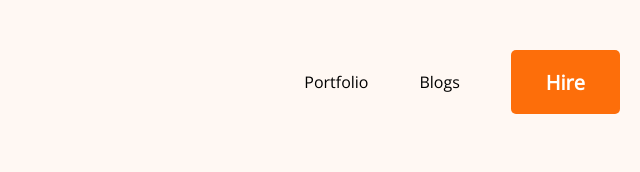
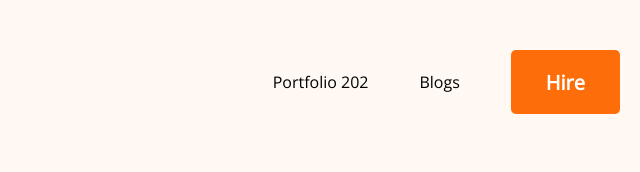
Before and after one commit to snayeemu/responsive_portfolio, a plain HTML site: page index.html in a window 1280 px wide. Shown: the top 172 px of the page, 460-1100 px from the left. Drawn offline with nearby package versions, Linux system fonts and the light colour scheme; a web font is replaced by a local one.

```diff
--- a/index.html
+++ b/index.html
@@ -18,7 +18,7 @@
         <nav>
             <h2 class="nav_title">NAYE<span class="text_primary">E</span>M</h2>
             <ul>
-                <li>Portfolio</li>
+                <li>Portfolio 202</li>
                 <li>Blogs</li>
                 <li><button class="btn_primary">Hire</button></li>
             </ul>
```
